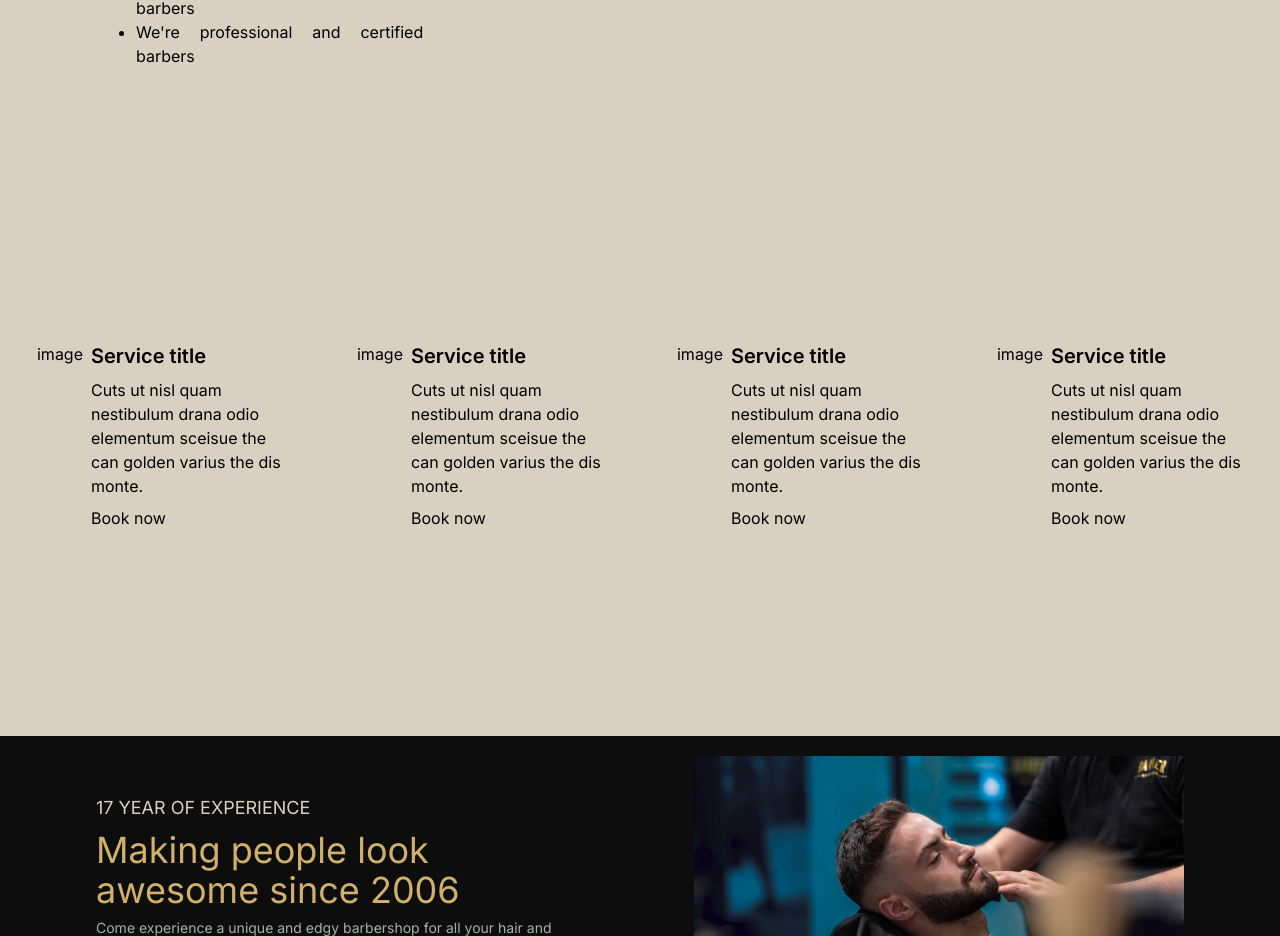
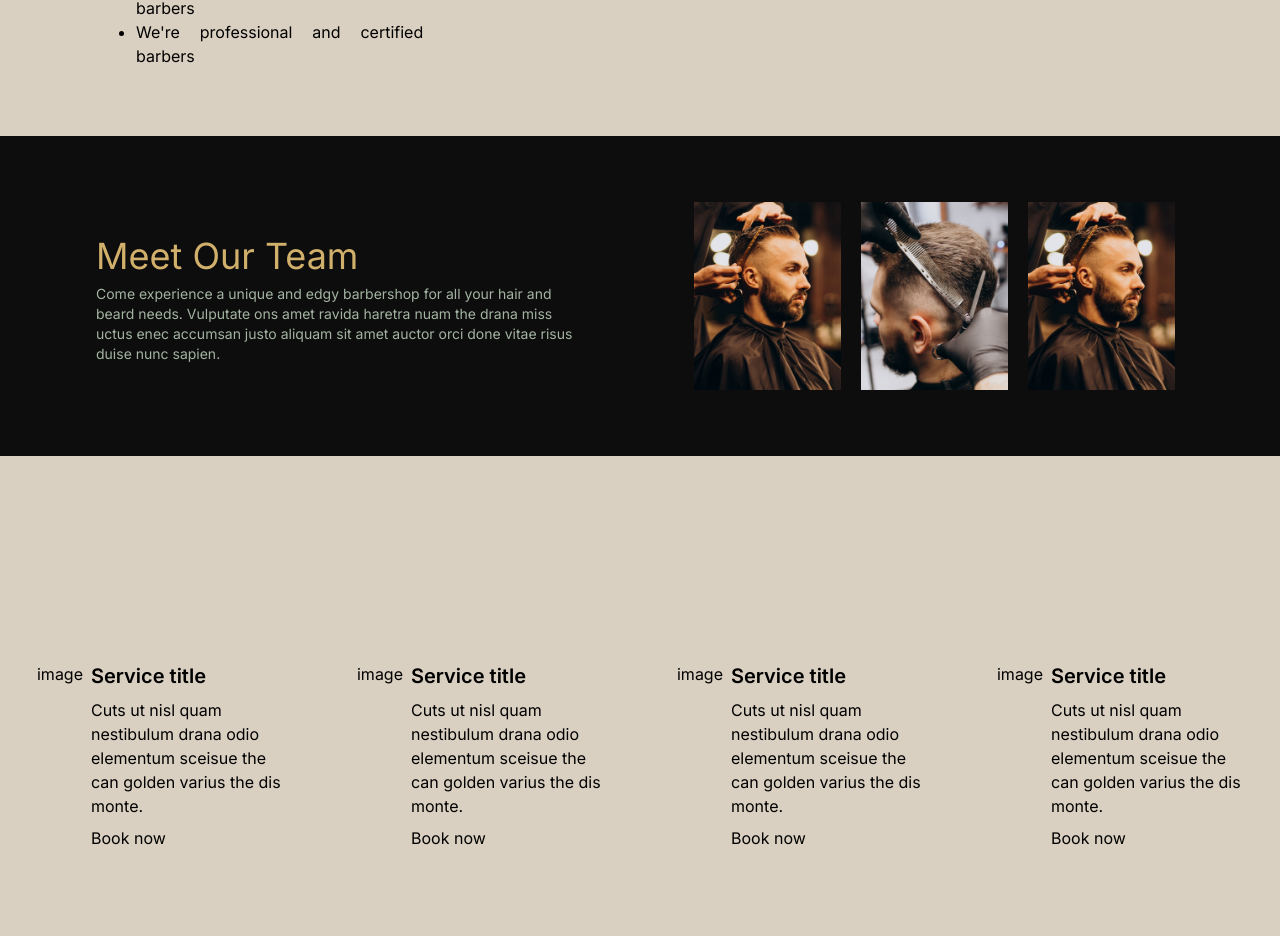
Before and after one commit to umangcodes/barbershopclient, a Next.js app: page / in a window 1280 px wide. Shown: the part 1232-2168 px from the top of the page. Built offline with nearby package versions, Linux system fonts and the light colour scheme.

Commit message:
team banner

```diff
--- a/app/page.js
+++ b/app/page.js
@@ -7,13 +7,14 @@ import BookToday from "@/components/banners/BookToday";
 import BrandRoller from "@/components/banners/BrandRoller";
 import Specials from "@/components/banners/Specials";
 import Footer from "@/components/navigation/Footer";
-
+import Team from "@/components/banners/Team"
 export default function Home() {
   return (
     <main className="flex flex-col min-h-screen items-center">
       <div className='w-full'>
         <Welcome />
         <Intro />
+        <Team />
         <ServiceCards />
         <Specials />
         <ProductCards />
```
